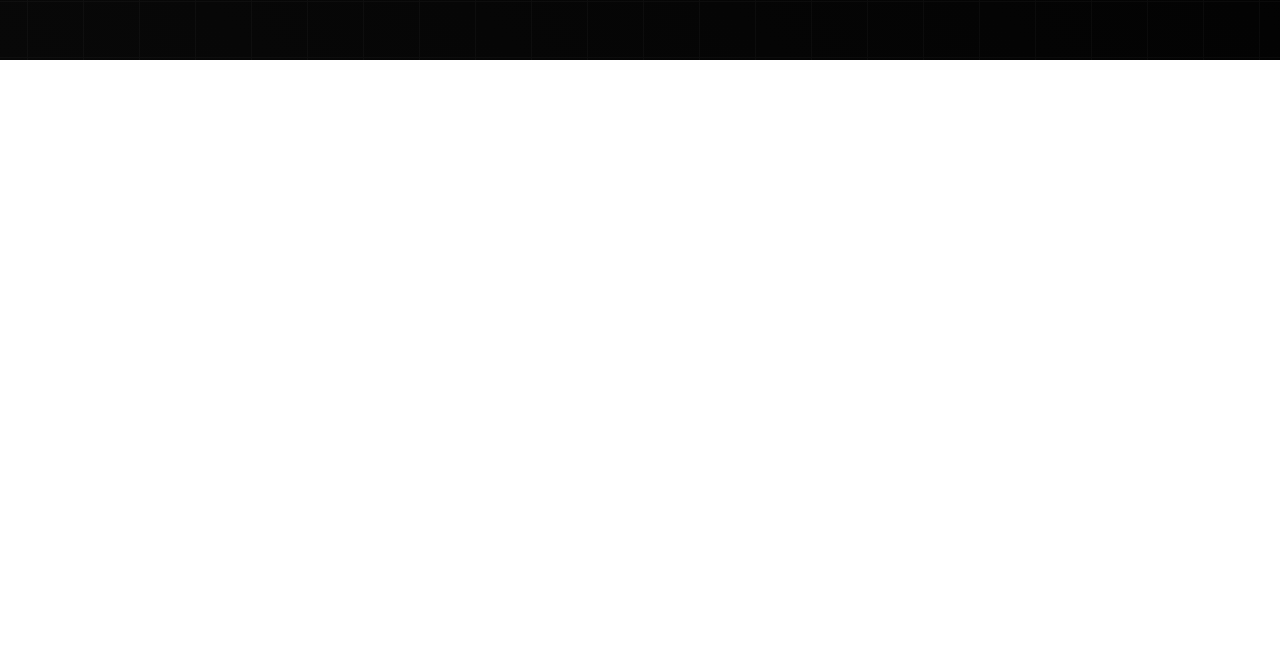
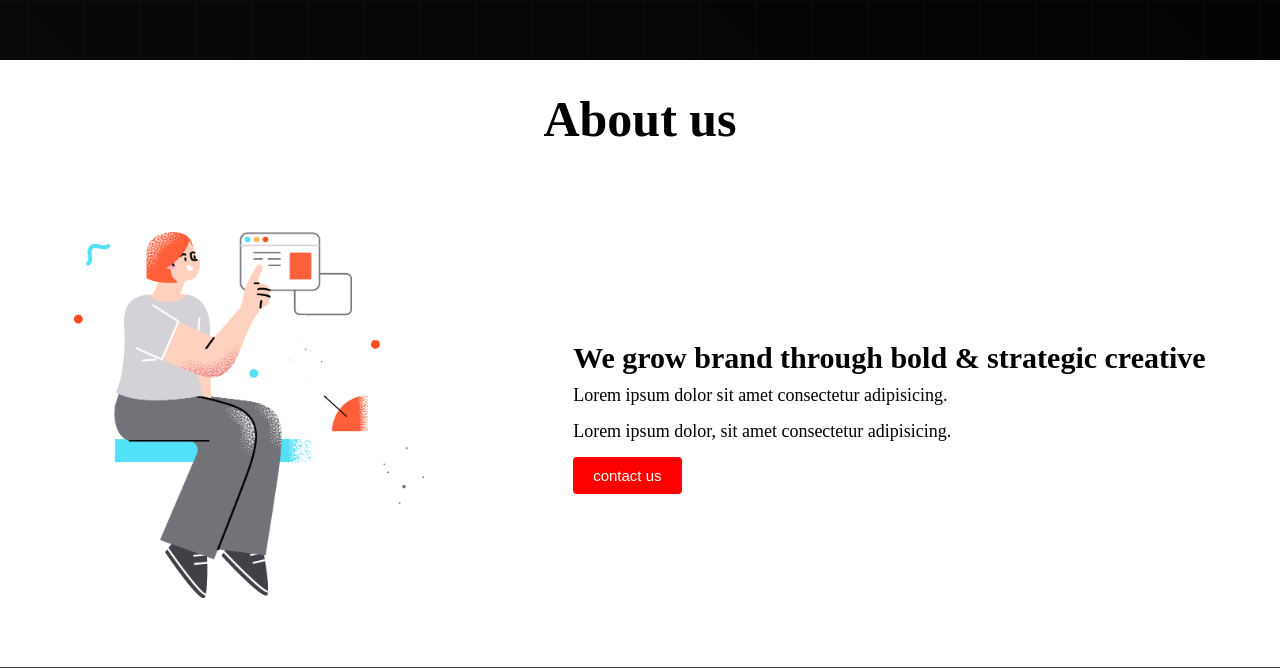
Before and after one commit to Naznin-ara/conceptual-session-project1, a plain HTML site: page index.html in a window 1280 px wide. Shown: the part 798-1466 px from the top of the page. Before the commit the page ends 858 px from the top, so only its background shows below. Drawn offline with Linux system fonts and the light colour scheme.

Commit message:
about section added

```diff
--- a/index.html
+++ b/index.html
@@ -35,7 +35,23 @@
                 </div>
             </div>
         </section>
+        <!-- this is about us section -->
+         <section>
+            <h1 class="about-heading">About us</h1>
+<div class="about-container">
 
+    <div class=" about-photo">
+        <img class="about-img" src="images/section.png" alt="">
+            </div>
+    <div class="about-info">
+<h3 class="about-title">We grow brand through bold & strategic creative</h3>
+<p class="about-dis">Lorem ipsum dolor sit amet consectetur adipisicing.</p>
+<p class="about-dis">Lorem ipsum dolor, sit amet consectetur adipisicing.</p>
+<button class="btn">contact us</button>
+   </div>
+
+</div>
+         </section>
 
     </main>
 <footer>
--- a/style.css
+++ b/style.css
@@ -30,20 +30,23 @@ list-style: none;
    font-size:1.2rem;
    cursor: pointer;
    transition: all 0.4s;
-   margin-left: 10px;
+
+}
+.item:last-child{
+    margin-right: 15px;
 }
 .item:hover{
-    color:rgb(226, 70, 9);
+    color:rgb(192, 147, 91);
 
 }
 @media screen and (max-width:600px){
     .item{
-        margin-right:0px;
+        margin-right:5px;
         padding:4px;
     }
 
     .item:hover{
-        color:rgb(106, 250, 238);
+        color:rgb(192, 147, 91));
 
     }
 }
@@ -81,7 +84,7 @@ border:none;
 transition:all 0.5s;
 }
 .btn:hover{
-    background-color: bisque;
+    background-color: rgb(192, 147, 91);
     color:black;
 }
 .banner-img{
@@ -116,3 +119,32 @@ transition:all 0.5s;
 
 }
 /* banner section end */
+/*About section  */
+.about-container{
+display:flex;
+justify-content: space-around;
+align-items: center;
+height:500px;
+border-bottom: 1px solid rgb(70, 63, 63);
+}
+.about-heading{
+    font-size: 50px;
+    text-align: center;
+    margin-top: 10px;
+    padding:20px
+    /* border-bottom: 0.5px solid rgb(168, 167, 167); */
+}
+.about-img{
+    width:350px;
+}
+.about-title{
+    font-size:30px;
+    font-weight: bold;
+    margin-bottom: 10px;
+}
+.about-dis{
+    margin-bottom:15px;
+font-size: 18px;
+}
+
+/* about section end */
```
